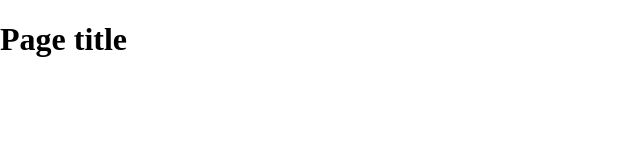
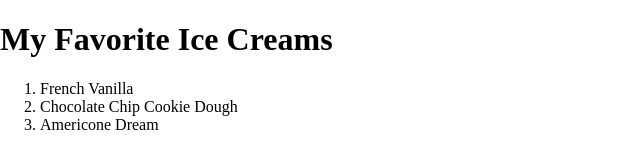
Before and after one commit to Nate-Renfro/github-basics-1, a plain HTML site: page index.html in a window 1280 px wide. Shown: the whole page, without its empty margins (0-640 px from the left). Drawn offline with nearby package versions, Linux system fonts and the light colour scheme.

Commit message:
HTML Updates
Changed page title to Favorite Ice Creams, and created an ordered list
to show my three favorites

```diff
--- a/index.html
+++ b/index.html
@@ -14,7 +14,12 @@
     </head>
     <body>
     <header>
-	<h1>Page title</h1>
+	<h1>My Favorite Ice Creams</h1>
+  <ol>
+    <li>French Vanilla</li>
+    <li>Chocolate Chip Cookie Dough</li>
+    <li>Americone Dream</li>
+  </ol>
     </header>
     <nav id="pageNav">
     </nav>
```
